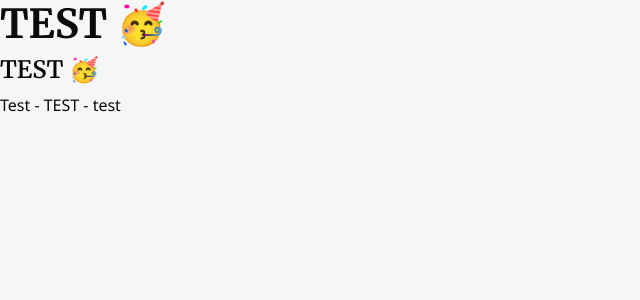
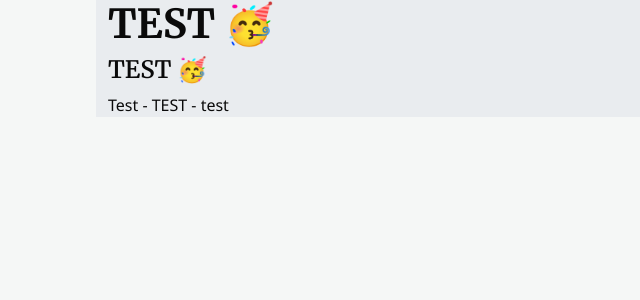
Before and after one commit to NMK-create/greenly, a PHP site: page /service.php in a window 1280 px wide. Shown: the top 300 px of the page, without its empty margins (0-640 px from the left). Run offline with PHP 8.4, Linux system fonts and the light colour scheme; style sheets or scripts are compiled from the project's sources; some libraries are stand-ins or nearby versions.

Commit message:
sat margin på main

```diff
--- a/css/styles.scss
+++ b/css/styles.scss
@@ -30,12 +30,17 @@ $theme-colors: map-merge($theme-colors, $custom-colors);
 
 // 5. Du kan lave styling her...
 
-
+//styling af siderne
 body {
   background: #F5F7F6;
   color: #0A0A0A;
   font-size: 1rem;
   font-family: "Noto Sans", sans-serif;
+}
+
+main {
+  margin-left: 6rem;
+  margin-right: 6rem;
 }
 
 h1, h2, h3, h4, h5, h6 {
--- a/service.php
+++ b/service.php
@@ -30,9 +30,14 @@ require "settings/init.php";
 <body>
 <?php include("includes/navbar.php") ?>
 
-<h1>TEST 🥳</h1>
-<h2>TEST 🥳</h2>
-<p>Test - TEST - test</p>
+
+<main>
+    <div class="container-fluid bg-body-secondary">
+        <h1>TEST 🥳</h1>
+        <h2>TEST 🥳</h2>
+        <p>Test - TEST - test</p>
+    </div>
+</main>
 
 <?php include("includes/footer.php") ?>
 <script src="https://cdn.jsdelivr.net/npm/bootstrap@5.3.3/dist/js/bootstrap.bundle.min.js"></script>
```
